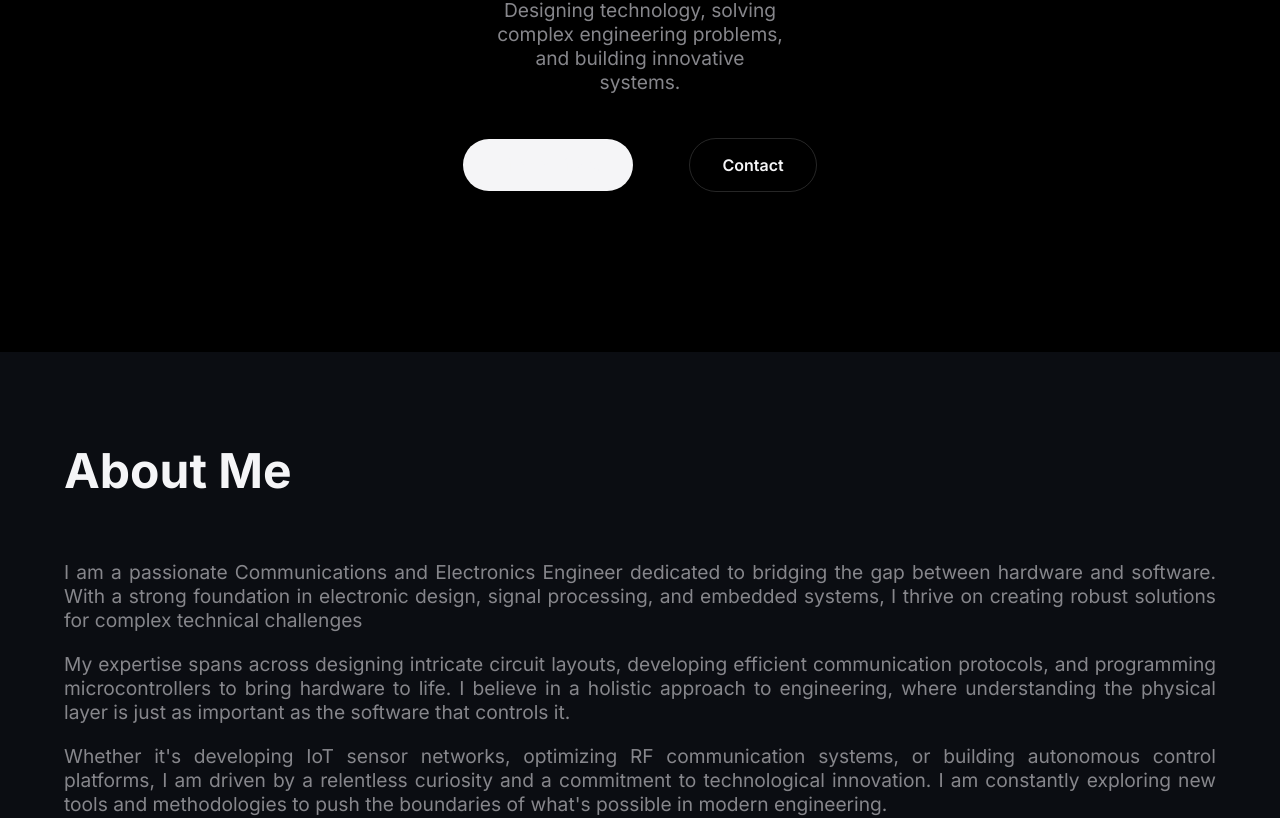
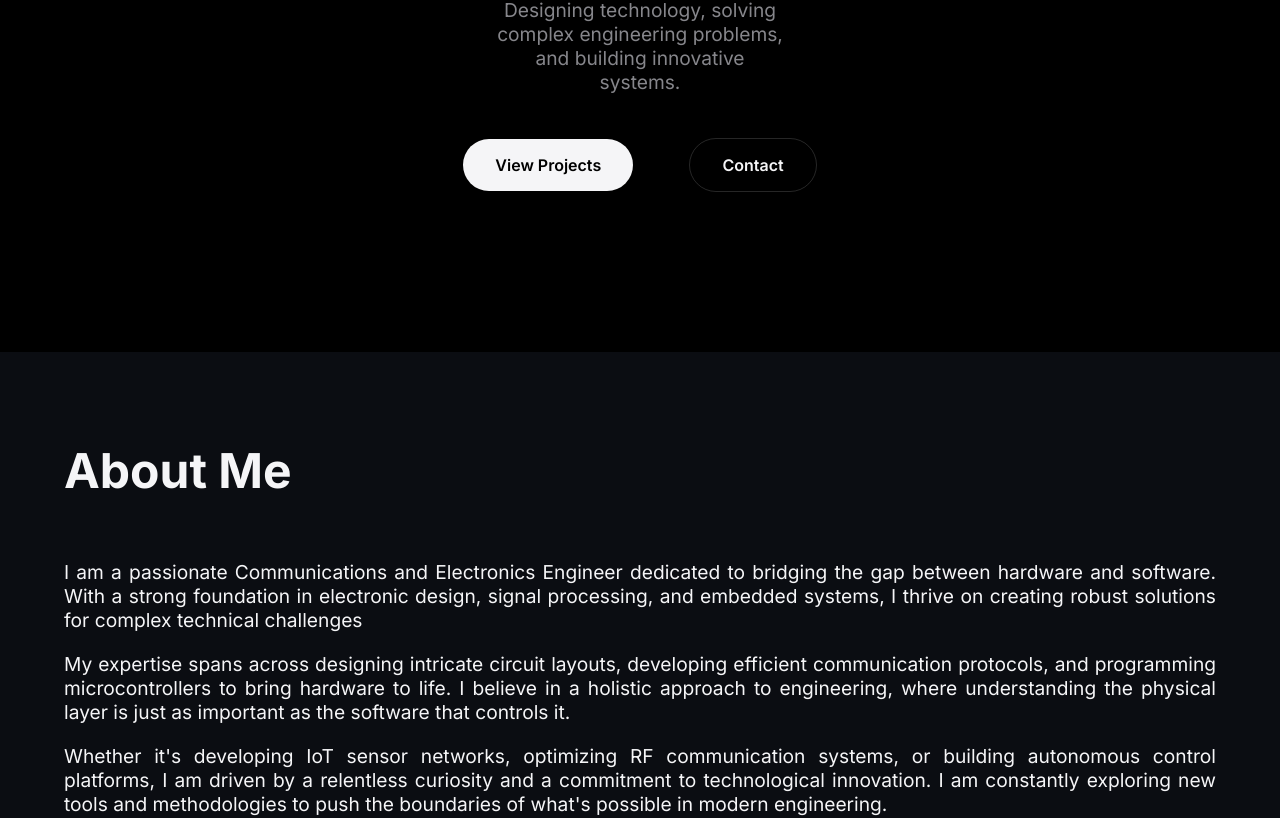
Before and after one commit to Zuriel0/communications-electronics-portfolio, a React (Vite) app: page / in a window 1280 px wide. Shown: the part 448-1266 px from the top of the page. Built offline with nearby package versions, Linux system fonts and the light colour scheme.

Commit message:
Solucion de color en botones

```diff
--- a/src/index.css
+++ b/src/index.css
@@ -1,4 +1,5 @@
 :root {
+  --bg-color: #000000;
   --bg-color-1: #000000;
   --bg-color-2: #0b0d12;
   --bg-color-3: #14171e;
--- a/src/style/about.css
+++ b/src/style/about.css
@@ -23,7 +23,7 @@
   .about-text-container p {
     font-size: 1.2rem;
     font-weight: 400;
-    color: var(--text-secondary);
+    color: var(--text-primary);
     margin: 20px 5px;
     text-align: justify;
     width: 72rem;
--- a/src/style/contac.css
+++ b/src/style/contac.css
@@ -101,6 +101,7 @@
 .button-send{
   display:block;
   background-color: var(--text-primary);
+  color: var(--bg-color-1);
   border-radius: 15px;
   padding: 1rem;
   font-size: 1.2rem;
```
